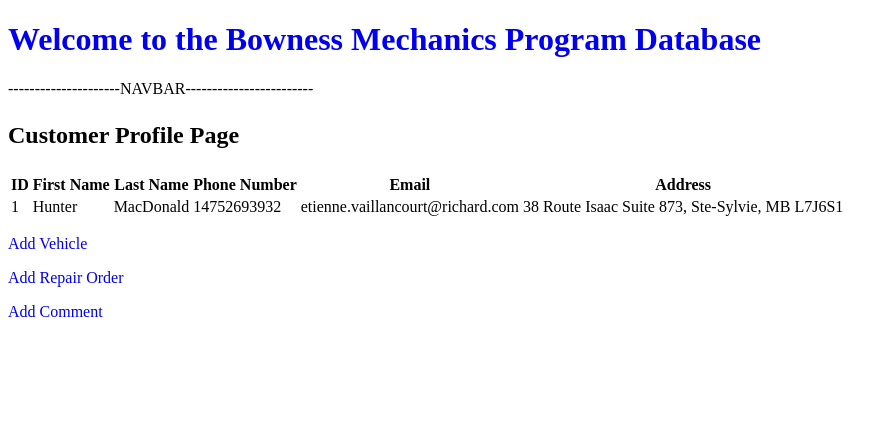
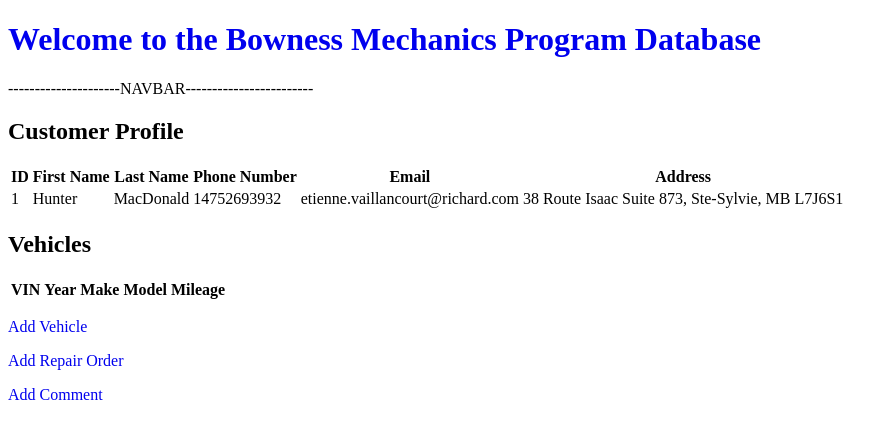
Before and after one commit to gvsa123/bhs_app, a Django app: page /search/view_customer_profile/1/ in a window 1280 px wide. Shown: the top 439 px of the page, without its empty margins (0-896 px from the left). Run offline with Django 4.2, Linux system fonts and the light colour scheme; the visitor is signed in with stand-in values (Sample User, id 1); data comes from the database, SQL or seed files in the repository; data that the repository does not hold is empty.

Commit message:
Render owner vehicles in customer profile view.

```diff
--- a/bhs/bhs_app/templates/bhs_app/view_customer_profile.html
+++ b/bhs/bhs_app/templates/bhs_app/view_customer_profile.html
@@ -2,7 +2,7 @@
 
 {% block content %}
 
-<h2><p> Customer Profile Page </p></h2>
+<h2> Customer Profile </h2>
 <table>
     <tr>
         <th>ID</th>
@@ -12,7 +12,7 @@
         <th>Email</th>
         <th>Address</th>
     </tr>
-    {% for customer in data_customer%}
+    {% for customer in data_customer %}
     <tr>
         <td> {{ customer.customer }} </td>
         <td> {{ customer.first_name }} </td>
@@ -23,6 +23,25 @@
     </tr>
     {% endfor %}
 </table>
+<h2> Vehicles</h2>
+<table>
+    <tr>
+        <th>VIN</th>
+        <th>Year</th>
+        <th>Make</th>
+        <th>Model</th>
+        <th>Mileage</th>
+    </tr>
+    {% for vehicle in data_vehicle%}
+    <tr>
+        <td> {{ vehicle.vin}}</td>
+        <td> {{ vehicle.year}}</td>
+        <td> {{ vehicle.make}}</td>
+        <td> {{ vehicle.model}}</td>
+        <td> {{ vehicle.mileage}}</td>
+    </tr>
+    {% endfor %}
+</table>
 <p><a href="{{ 'create_new_vehicle' }}/">Add Vehicle</a></p>
 <p><a href="{{ 'create_new_repair_order' }}/">Add Repair Order</a></p>
 <p><a href="{{ 'create_new_comment' }}/">Add Comment</a></p>
--- a/bhs/bhs_app/views.py
+++ b/bhs/bhs_app/views.py
@@ -122,9 +122,7 @@ def view_customers(request):
 def view_customer_profile(request, customer_id):
     '''Display customer profile page'''
     customer = models.Customer.objects.all().filter(pk=customer_id)
-    customer_vehicles = managers.AllVehicles.all_vehicles.filter(
-        customer=customer[0]
-    )
+    customer_vehicles = managers.AllVehicles.all_vehicles.filter(customer=customer[0])
     return render(
         request,
         'bhs_app/view_customer_profile.html',
```
